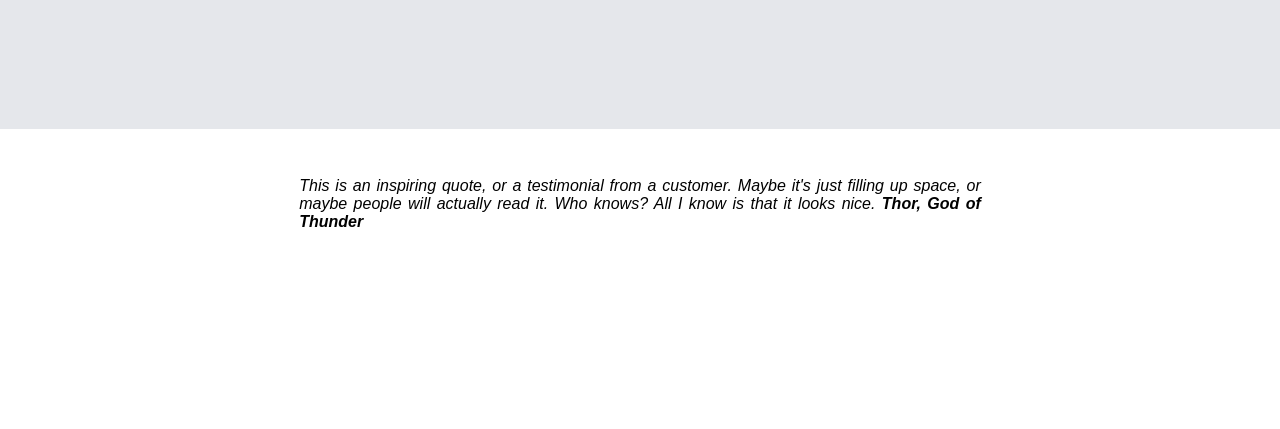
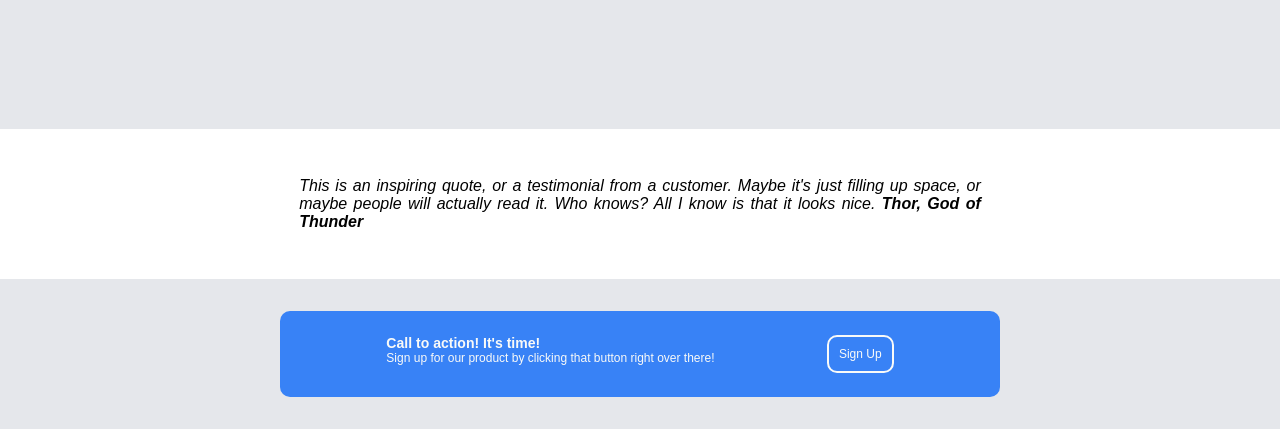
Before and after one commit to TheNinthKey/odin_flexbox, a plain HTML site: page index.html in a window 1280 px wide. Shown: the part 751-1180 px from the top of the page. Before the commit the page ends 1030 px from the top, so only its background shows below. Drawn offline with Linux system fonts and the light colour scheme.

Commit message:
Create container-three with some text and sigh up button

```diff
--- a/css/style.css
+++ b/css/style.css
@@ -144,3 +144,38 @@ h2 {
 .container-two .text-two {
     max-width: 60%;
 }
+
+/* Container Three */
+
+.container-three {
+    font-size: 12px;
+    background-color:#E5E7EB;
+    color: #F9FAF8;
+    display: flex;
+    flex-flow: column;
+    align-items: center;
+    padding: 32px;
+
+}
+
+.box-in-three {
+    background-color: #3882F6;
+    display: flex;
+    justify-content: space-evenly;
+
+    padding: 24px;
+    border: none;
+    border-radius: 10px;
+    min-width: 90vh;
+}
+
+.button-three {
+    padding: 10px;
+    margin-left: 30px;
+    font-size: 12px;
+
+    background-color: #3882F6;
+    color: #F9FAF8;
+    border: 2px solid #F9FAF8;
+    border-radius: 10px;
+}
--- a/index.html
+++ b/index.html
@@ -69,6 +69,17 @@
             <quote><b>Thor, God of Thunder</b></quote>
             </p>
         </div>
+        <div class="container-three">
+            <div class="box-in-three">
+                <div class="text-three">
+                    <h3>Call to action! It's time!</h3>
+                    <p>Sign up for our product by clicking that button right over there!</p>
+                </div>
+                <div>
+                    <button class="button-three">Sign Up</button>
+                </div>
+            </div>
+        </div>
     </main>
     <footer>
 
```
